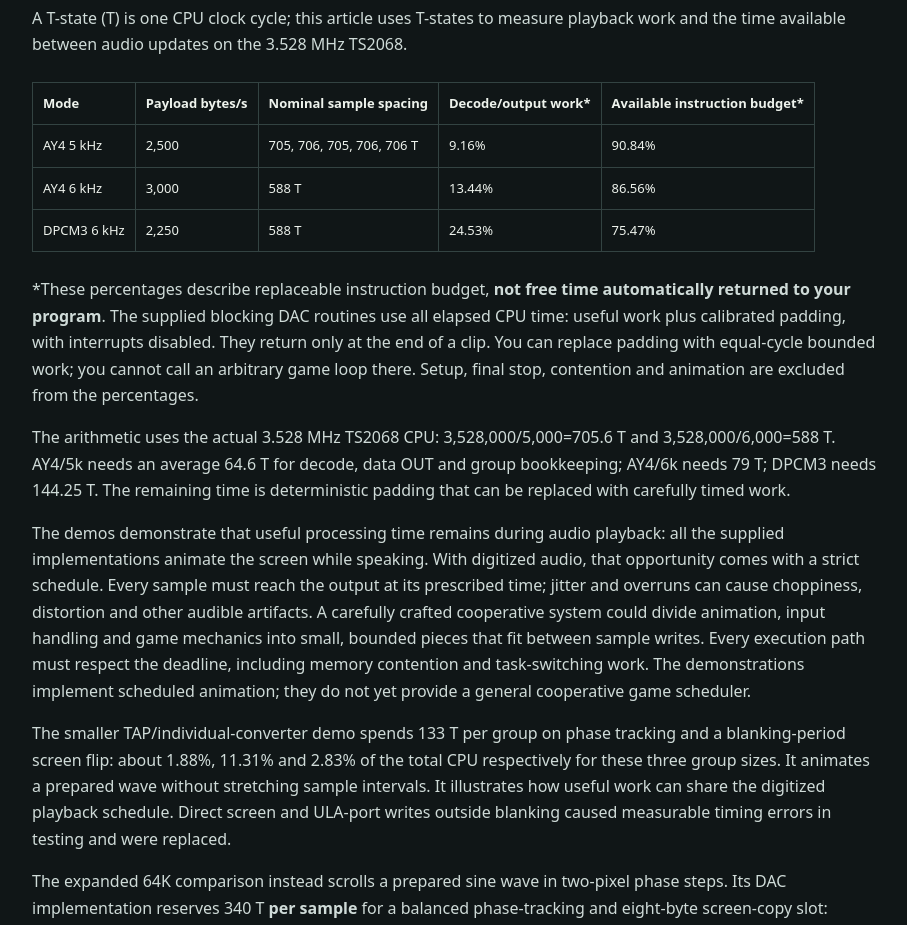
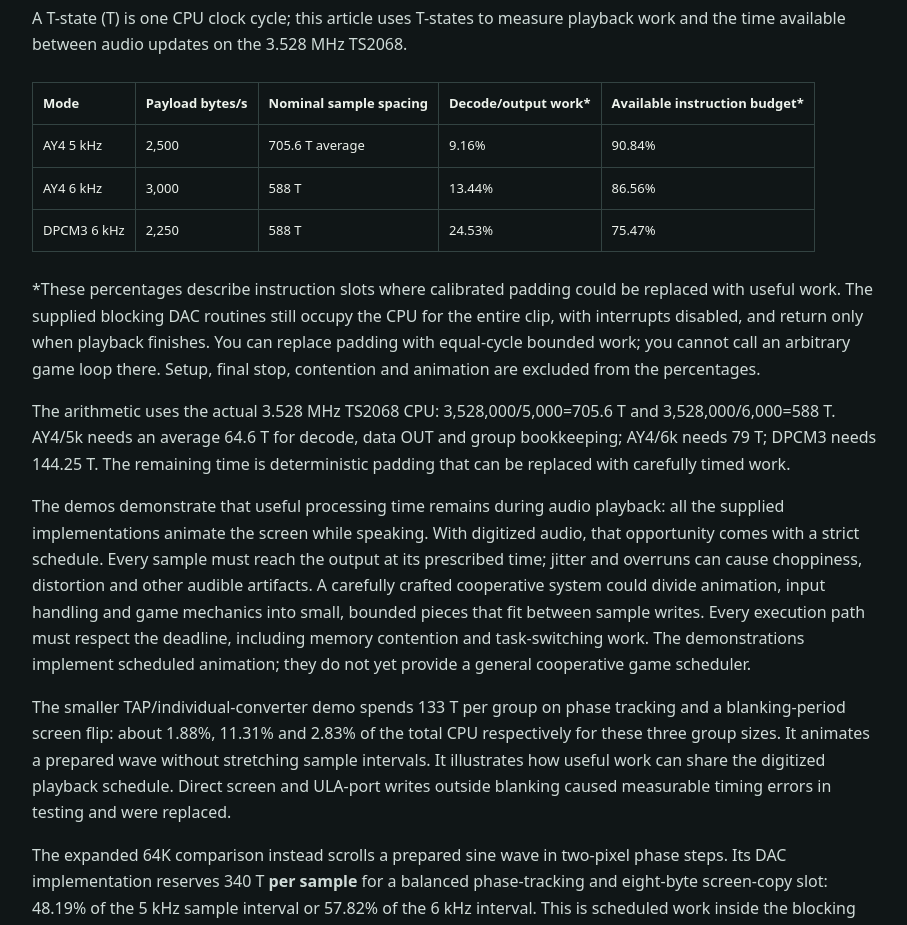
Before and after one commit to jon0x0/speech2ay, a website: page web/article.html in a window 1280 px wide. Shown: the part 1520-2445 px from the top of the page, without its empty margins (183-1090 px from the left). Drawn offline with Linux system fonts and the light colour scheme.

Commit message:
Refine sampled-audio timing explanation

```diff
--- a/web/article.html
+++ b/web/article.html
@@ -68,7 +68,7 @@ and extra distortion. It is a different compromise, not a free quality win.</p>
 <tbody><tr>
 <td>AY4 5 kHz</td>
 <td align="right">2,500</td>
-<td>705, 706, 705, 706, 706 T</td>
+<td>705.6 T average</td>
 <td align="right">9.16%</td>
 <td align="right">90.84%</td>
 </tr>
@@ -87,10 +87,10 @@ and extra distortion. It is a different compromise, not a free quality win.</p>
 <td align="right">75.47%</td>
 </tr>
 </tbody></table>
-<p>*These percentages describe replaceable instruction budget, <strong>not free time
-automatically returned to your program</strong>. The supplied blocking DAC routines
-use all elapsed CPU time: useful work plus calibrated padding, with interrupts
-disabled. They return only at the end of a clip. You can replace padding with
+<p>*These percentages describe instruction slots where calibrated padding could
+be replaced with useful work. The supplied blocking DAC routines still occupy
+the CPU for the entire clip, with interrupts disabled, and return only when
+playback finishes. You can replace padding with
 equal-cycle bounded work; you cannot call an arbitrary game loop there.
 Setup, final stop, contention and animation are excluded from the percentages.</p>
 <p>The arithmetic uses the actual 3.528 MHz TS2068 CPU: 3,528,000/5,000=705.6 T
```
Also changed, not shown: docs/speaking-with-the-ts2068.md (+5 -5 lines), web/docs/speaking-with-the-ts2068.html (+5 -5 lines).
